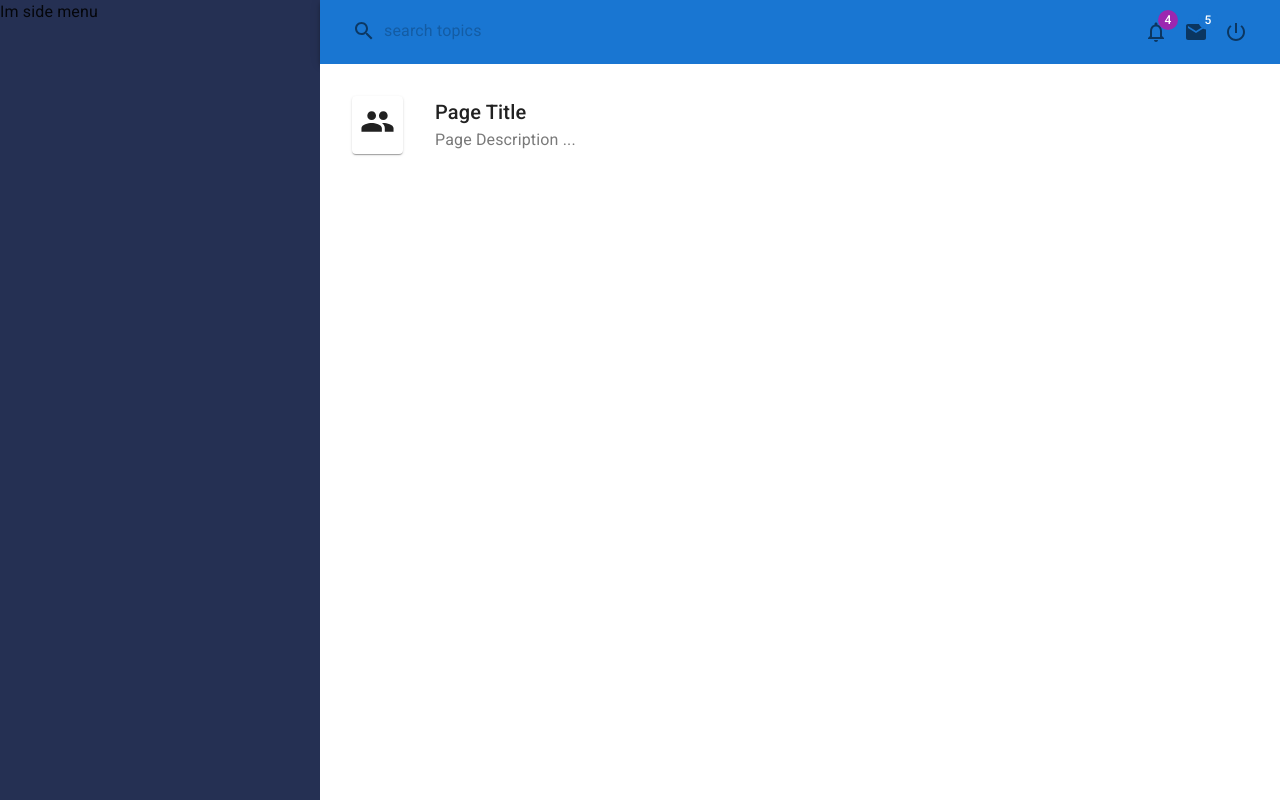
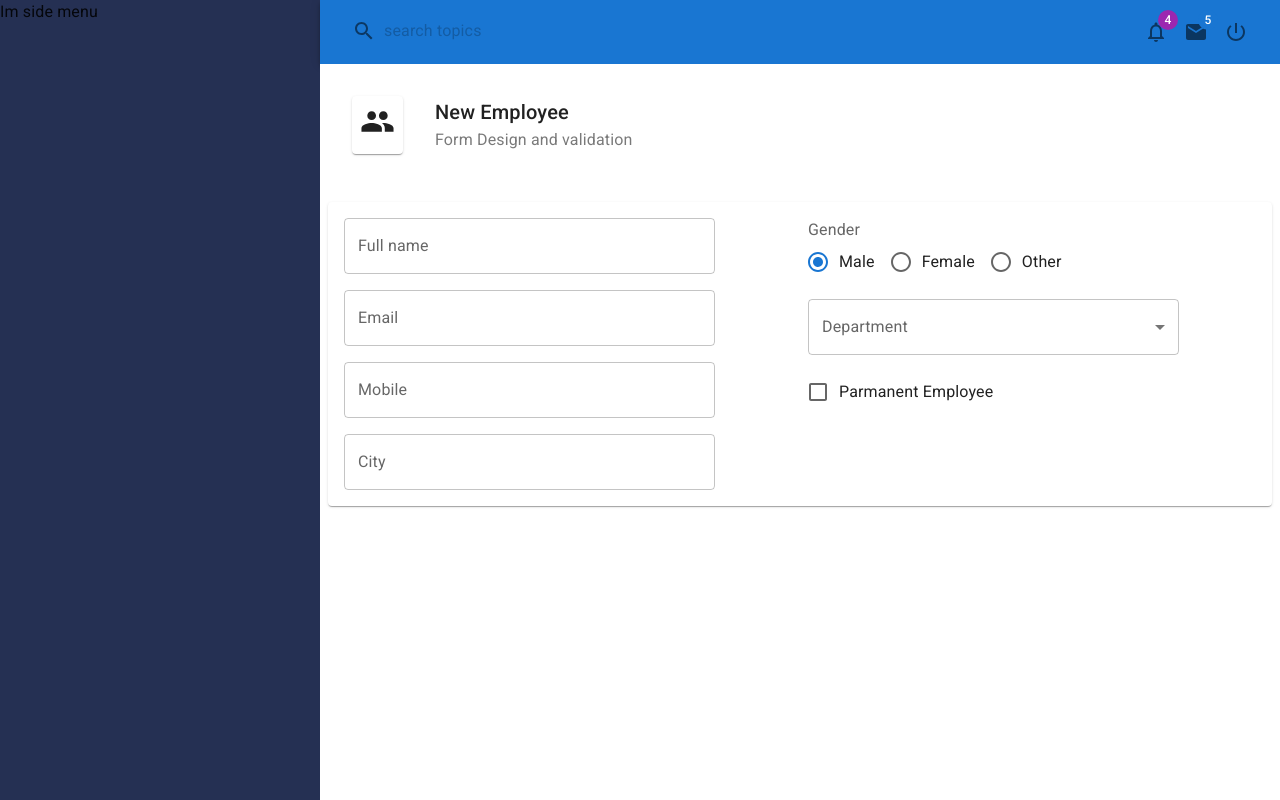
Before and after one commit to touhidalam09/complete-mui-system, a React (Create React App) app: page / in a window 1280 px wide. Built offline with nearby package versions, Linux system fonts and the light colour scheme.

Commit message:
Form MUI design and reuseable Input form

```diff
--- a/src/App/App.js
+++ b/src/App/App.js
@@ -3,8 +3,7 @@ import Header from '../components/Header';
 import { makeStyles, ThemeProvider } from '@mui/styles';
 import { CssBaseline } from '@mui/material';
 import { createTheme } from '@mui/material/styles';
-import PageHeader from '../components/PageHeader';
-import GroupIcon from '@mui/icons-material/Group';
+import Employee from '../pages/Employee/Employee';
 
 const theme = createTheme({
   palette: {
@@ -18,7 +17,7 @@ const useStyles = makeStyles({
   appMenu: {
     paddingLeft: '320px',
     width: '100%',
-    transform:'translateZ(0)'
+    transform: 'translateZ(0)'
   }
 })
 
@@ -30,11 +29,7 @@ function App() {
         <SideMenus />
         <div className={classes.appMenu}>
           <Header />
-          <PageHeader
-            title = "Page Title"
-            subTitle = "Page Description ..."
-            icon = {<GroupIcon fontSize='large'/>}
-          />
+          <Employee />
         </div>
         <CssBaseline />
       </ThemeProvider>
--- /dev/null
+++ b/src/components/Controls/Checkbox.jsx
@@ -0,0 +1,32 @@
+import { FormControl, FormControlLabel, Checkbox as MuiCheckbox } from '@mui/material';
+import React from 'react';
+
+function Checkbox(props) {
+
+    const { label, name, value, onChange } = props;
+
+    const convertToDefaultPara = (name, value) => ({
+        target: {
+            name,
+            value
+        }
+    })
+
+    return (
+        <FormControl>
+            <FormControlLabel
+                control={
+                    <MuiCheckbox
+                        color='primary'
+                        name={name}
+                        checked={value}
+                        onChange={e => onChange(convertToDefaultPara(name, e.target.checked))}
+                    />
+                }
+                label={label}
+            />
+        </FormControl>
+    );
+}
+
+export default Checkbox;
--- /dev/null
+++ b/src/components/Controls/Controls.js
@@ -0,0 +1,14 @@
+import Input from './Input';
+import RadioGroup from './RadioGroup';
+import Select from './Select';
+import Checkbox from './Checkbox';
+
+
+const Controls = {
+    Input,
+    RadioGroup,
+    Select,
+    Checkbox,
+}
+
+export default Controls;
--- /dev/null
+++ b/src/components/Controls/Input.jsx
@@ -0,0 +1,18 @@
+import { TextField } from '@mui/material';
+import React from 'react';
+
+function Input(props) {
+    const { label, name, value, onChange } = props;
+    return (
+        <TextField
+            id='outlined-basic'
+            variant='outlined'
+            label={label}
+            name={name}
+            value={value}
+            onChange={onChange}
+        />
+    );
+}
+
+export default Input;
--- /dev/null
+++ b/src/components/Controls/RadioGroup.jsx
@@ -0,0 +1,27 @@
+import { FormControl, FormControlLabel, FormLabel, RadioGroup as MuiRadioGroup, Radio } from '@mui/material';
+import React from 'react';
+
+function RadioGroup(props) {
+    const { label, name, value, onChange, items } = props;
+    return (
+        <FormControl>
+            <FormLabel>{label}</FormLabel>
+            <MuiRadioGroup
+                row
+                name={name}
+                value={value}
+                onChange={onChange}
+            >
+                {
+                    items.map(
+                        item => (
+                            <FormControlLabel key={item.id} value={item.id} control={<Radio />} label={item.title} />
+                        )
+                    )
+                }
+            </MuiRadioGroup>
+        </FormControl>
+    );
+}
+
+export default RadioGroup;
--- /dev/null
+++ b/src/components/Controls/Select.jsx
@@ -0,0 +1,35 @@
+import { FormControl, InputLabel, MenuItem, Select as MuiSelect } from '@mui/material';
+import React from 'react';
+
+function Select(props) {
+    const { label, name, value, onChange, options } = props;
+    return (
+        <FormControl
+            variant="outlined"
+        >
+            <InputLabel>{label}</InputLabel>
+            <MuiSelect
+                label={label}
+                name={name}
+                value={value}
+                onChange={onChange}
+            >
+                <MenuItem value="">None</MenuItem>
+                {
+                    options.map(
+                        item => (
+                            <MenuItem
+                                key={item.id}
+                                value={item.id}
+                            >
+                                {item.title}
+                            </MenuItem>
+                        ))
+                }
+            </MuiSelect>
+
+        </FormControl>
+    );
+}
+
+export default Select;
--- /dev/null
+++ b/src/components/useForm.js
@@ -0,0 +1,48 @@
+import React, { useState } from 'react';
+import { makeStyles } from '@mui/styles';
+
+
+// useForm START
+export function useForm(intializeFValue) {
+
+    const [values, setValues] = useState(intializeFValue);
+
+    const handleInputChange = e => {
+        const { name, value } = e.target;
+        setValues({
+            ...values,
+            [name]: value
+        })
+    }
+
+    return {
+        values,
+        setValues,
+        handleInputChange
+    };
+}
+// useForm END
+
+
+// Form Component START
+const useStyles = makeStyles({
+    root: {
+        '& .MuiFormControl-root': {
+            width: '80%',
+            margin: '8px',
+        }
+    }
+})
+
+export function Form(props) {
+
+    const classes = useStyles();
+
+    return (
+
+        < form className={classes.root} >
+            {props.children}
+        </form >
+    );
+}
+// Form Component END
--- /dev/null
+++ b/src/pages/Employee/Employee.jsx
@@ -0,0 +1,34 @@
+import React from 'react';
+import PageHeader from '../../components/PageHeader';
+import EmployeeForm from './EmployeeForm';
+import GroupIcon from '@mui/icons-material/Group';
+import { Paper } from '@mui/material';
+import { makeStyles } from '@mui/styles';
+
+const useStyles = makeStyles({
+    paperForm: {
+        margin: '8px',
+        padding: '8px'
+    }
+})
+
+
+function Employee() {
+
+    const classes = useStyles();
+
+    return (
+        <>
+            <PageHeader
+                title="New Employee"
+                subTitle="Form Design and validation"
+                icon={<GroupIcon fontSize='large' />}
+            />
+            <Paper className={classes.paperForm}>
+                <EmployeeForm />
+            </Paper>
+        </>
+    );
+}
+
+export default Employee;
--- /dev/null
+++ b/src/pages/Employee/EmployeeForm.jsx
@@ -0,0 +1,92 @@
+import { Grid } from '@mui/material';
+import React from 'react';
+import Controls from '../../components/Controls/Controls';
+import { useForm, Form } from '../../components/useForm';
+import * as employeeService from '../../services/employeeService'
+
+const genderItems = [
+    { id: 'male', title: 'Male' },
+    { id: 'female', title: 'Female' },
+    { id: 'other', title: 'Other' },
+];
+
+const intializeFValue = {
+    id: '',
+    fullName: '',
+    email: '',
+    mobile: '',
+    city: '',
+    gender: 'male',
+    departmentID: '',
+    hireDate: new Date(),
+    isParmanent: false
+}
+
+function EmployeeForm() {
+
+
+    const {
+        values,
+        setValues,
+        handleInputChange
+    } = useForm(intializeFValue)
+
+    return (
+        <>
+            <Form>
+                <Grid container>
+                    <Grid item xs={6}>
+                        <Controls.Input
+                            label='Full name'
+                            name="fullName"
+                            value={values.fullName}
+                            onChange={handleInputChange}
+                        />
+                        <Controls.Input
+                            label='Email'
+                            name="email"
+                            value={values.email}
+                            onChange={handleInputChange}
+                        />
+                        <Controls.Input
+                            label='Mobile'
+                            name="mobile"
+                            value={values.mobile}
+                            onChange={handleInputChange}
+                        />
+                        <Controls.Input
+                            label='City'
+                            name="city"
+                            value={values.city}
+                            onChange={handleInputChange}
+                        />
+                    </Grid>
+                    <Grid item xs={6}>
+                        <Controls.RadioGroup
+                            label='Gender'
+                            name="gender"
+                            value={values.gender}
+                            onChange={handleInputChange}
+                            items={genderItems}
+                        />
+                        <Controls.Select
+                            label='Department'
+                            name='departmentID'
+                            value={values.departmentID}
+                            onChange={handleInputChange}
+                            options={employeeService.getDepartmentCollection()}
+                        />
+                        <Controls.Checkbox
+                            label="Parmanent Employee"
+                            name="isParmanent"
+                            value={values.isParmanent}
+                            onChange={handleInputChange}
+                        />
+                    </Grid>
+                </Grid>
+            </Form>
+        </>
+    );
+}
+
+export default EmployeeForm;
--- /dev/null
+++ b/src/services/employeeService.js
@@ -0,0 +1,8 @@
+
+export const getDepartmentCollection = () => ([
+    { id: '1', title: 'Development' },
+    { id: '2', title: 'Marketing' },
+    { id: '3', title: 'SQA' },
+    { id: '4', title: 'Testing' },
+    { id: '5', title: 'Acounting' },
+])
```
